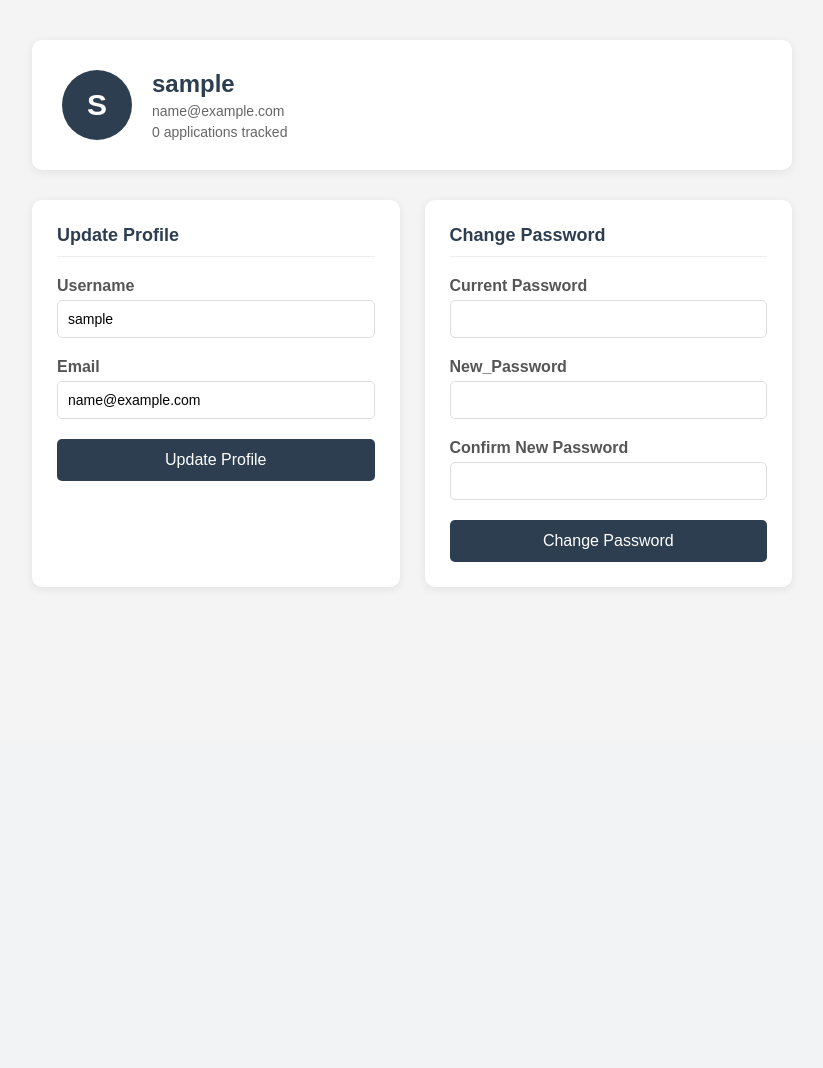
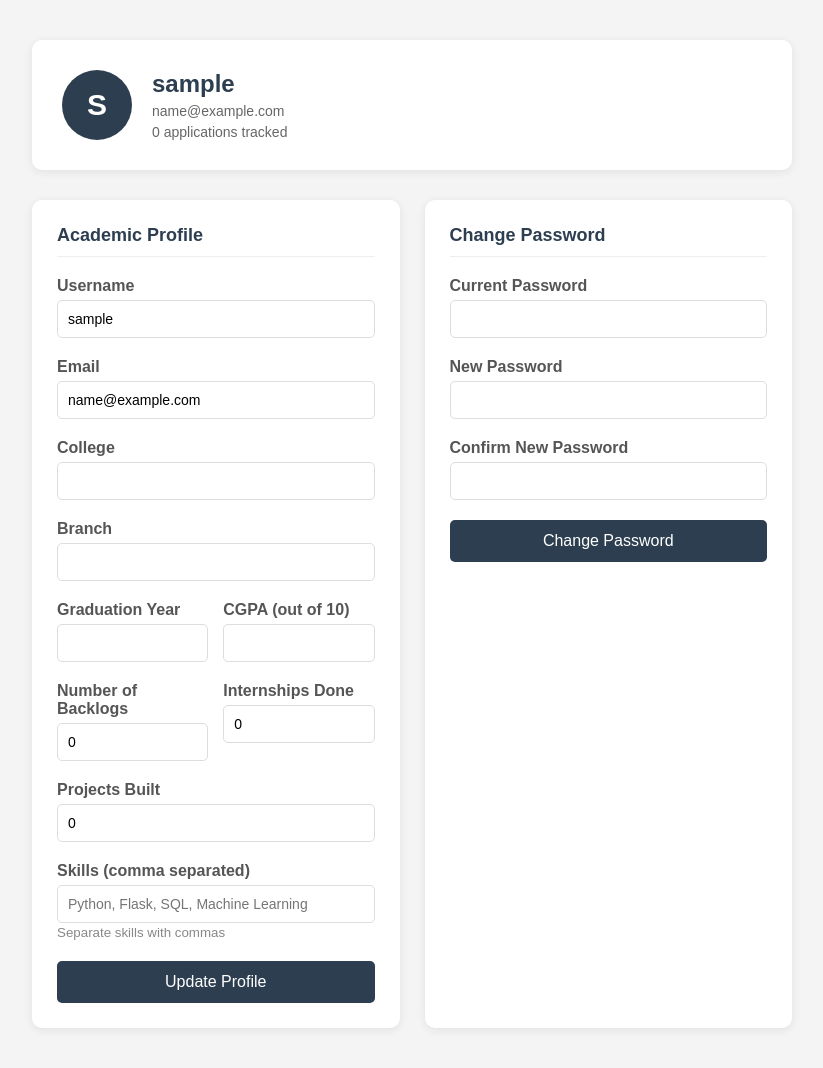
Before and after one commit to Sahil-1727/devtrack, a Flask app: page /profile in a window 1280 px wide. Shown: the part 58-1126 px from the top of the page, without its empty margins (228-1051 px from the left). Before the commit the page ends 645 px from the top, so only its background shows below. Run offline with Flask 3, Linux system fonts and the light colour scheme; the visitor is signed in with stand-in values (Sample User, id 1); data that the repository does not hold is empty; some libraries are stand-ins or nearby versions.

Commit message:
Add ML data fields to user and application models

```diff
--- a/app/main/forms.py
+++ b/app/main/forms.py
@@ -1,10 +1,8 @@
 from flask_wtf import FlaskForm
-from wtforms import StringField, SelectField, TextAreaField, SubmitField, PasswordField
-from wtforms.validators import DataRequired, Length, Email, EqualTo, ValidationError, Optional
+from wtforms import StringField, SelectField, TextAreaField, SubmitField, PasswordField, FloatField, IntegerField
+from wtforms.validators import DataRequired, Email, Length, EqualTo, ValidationError, Optional, NumberRange
 from app.models import User
 from flask_login import current_user
-
-from app.models import User
 
 class ApplicationForm(FlaskForm):
     company = StringField('Company Name', validators=[
@@ -21,10 +19,24 @@ class ApplicationForm(FlaskForm):
         ('Offer', 'Offer'),
         ('Rejected', 'Rejected')
     ])
-    notes = TextAreaField('Notes', validators=[
-        Length(max=500)
+    location = StringField('Location', validators=[Optional(), Length(max=100)])
+    job_type = SelectField('Job Type', choices=[
+        ('Internship', 'Internship'),
+        ('Full-time', 'Full-time'),
+        ('Part-time', 'Part-time')
     ])
-    submit = SubmitField('Add Application')
+    salary = IntegerField('Salary / Stipend (monthly)', validators=[Optional()])
+    source = SelectField('Found on', choices=[
+        ('LinkedIn', 'LinkedIn'),
+        ('Internshala', 'Internshala'),
+        ('Unstop', 'Unstop'),
+        ('Company Website', 'Company Website'),
+        ('Referral', 'Referral'),
+        ('Other', 'Other')
+    ])
+    notes = TextAreaField('Notes', validators=[Optional(), Length(max=500)])
+    submit = SubmitField('Save Application')
+
 
 class UpdateProfileForm(FlaskForm):
     username = StringField('Username', validators=[
@@ -35,6 +47,20 @@ class UpdateProfileForm(FlaskForm):
         DataRequired(),
         Email()
     ])
+    college = StringField('College', validators=[Optional(), Length(max=100)])
+    branch = StringField('Branch', validators=[Optional(), Length(max=50)])
+    graduation_year = IntegerField('Graduation Year', validators=[Optional()])
+    cgpa = FloatField('CGPA (out of 10)', validators=[
+        Optional(),
+        NumberRange(min=0, max=10, message='CGPA must be between 0 and 10')
+    ])
+    backlogs = IntegerField('Number of Backlogs', validators=[
+        Optional(),
+        NumberRange(min=0, message='Cannot be negative')
+    ])
+    internship_count = IntegerField('Internships Done', validators=[Optional()])
+    project_count = IntegerField('Projects Built', validators=[Optional()])
+    skills = StringField('Skills (comma separated)', validators=[Optional(), Length(max=500)])
     submit = SubmitField('Update Profile')
 
     def validate_username(self, username):
@@ -50,19 +76,14 @@ class UpdateProfileForm(FlaskForm):
                 raise ValidationError('Email already registered.')
 
 
-
 class ChangePasswordForm(FlaskForm):
-    current_password = StringField('Current Password',validators=[
+    current_password = PasswordField('Current Password', validators=[DataRequired()])
+    new_password = PasswordField('New Password', validators=[
         DataRequired(),
-        Length(min=6, max=20)
+        Length(min=6)
     ])
-
-    new_password = StringField('New_Password',validators=[
-        DataRequired(),
-        Length(min=6, max=20)
-    ])
-
-    confirm_password = StringField('Confirm New Password', validators=[
+    confirm_password = PasswordField('Confirm New Password', validators=[
         DataRequired(),
         EqualTo('new_password')
     ])
+    submit = SubmitField('Change Password')
--- a/app/main/routes.py
+++ b/app/main/routes.py
@@ -73,9 +73,14 @@ def new_application():
             company=form.company.data,
             role=form.role.data,
             status=form.status.data,
+            location=form.location.data,
+            job_type=form.job_type.data,
+            salary=form.salary.data,
+            source=form.source.data,
             notes=form.notes.data,
             user_id=current_user.id
         )
+
         db.session.add(application)
         db.session.commit()
         flash('Application added!', 'success')
@@ -128,7 +133,7 @@ def delete_application(application_id):
     return redirect(url_for('main.dashboard'))
 
 
-@main.route('/profile', methods = ['GET','POST'])
+@main.route('/profile', methods=['GET', 'POST'])
 @login_required
 def profile():
     profile_form = UpdateProfileForm()
@@ -137,25 +142,40 @@ def profile():
     if profile_form.validate_on_submit() and request.form.get('form_type') == 'update_profile':
         current_user.username = profile_form.username.data
         current_user.email = profile_form.email.data
+        current_user.college = profile_form.college.data
+        current_user.branch = profile_form.branch.data
+        current_user.graduation_year = profile_form.graduation_year.data
+        current_user.cgpa = profile_form.cgpa.data
+        current_user.backlogs = profile_form.backlogs.data
+        current_user.internship_count = profile_form.internship_count.data
+        current_user.project_count = profile_form.project_count.data
+        current_user.skills = profile_form.skills.data
         db.session.commit()
-        flash('Profile Updated', 'success')
+        flash('Profile updated!', 'success')
         return redirect(url_for('main.profile'))
-
 
     if password_form.validate_on_submit() and request.form.get('form_type') == 'change_password':
         if bcrypt.check_password_hash(current_user.password, password_form.current_password.data):
-            hashed_password = bcrypt.generate_password_hash(password_form.new_password.data).decode('utf-8')
-            current_user.password = hashed_password
+            current_user.password = bcrypt.generate_password_hash(
+                password_form.new_password.data
+            ).decode('utf-8')
             db.session.commit()
-            flash('Password Updated', 'success')
+            flash('Password changed!', 'success')
             return redirect(url_for('main.profile'))
         else:
             flash('Current password is incorrect.', 'danger')
 
-
     if request.method == 'GET':
         profile_form.username.data = current_user.username
         profile_form.email.data = current_user.email
+        profile_form.college.data = current_user.college
+        profile_form.branch.data = current_user.branch
+        profile_form.graduation_year.data = current_user.graduation_year
+        profile_form.cgpa.data = current_user.cgpa
+        profile_form.backlogs.data = current_user.backlogs
+        profile_form.internship_count.data = current_user.internship_count
+        profile_form.project_count.data = current_user.project_count
+        profile_form.skills.data = current_user.skills
 
     total_apps = Application.query.filter_by(user_id=current_user.id).count()
 
--- a/app/static/style.css
+++ b/app/static/style.css
@@ -486,3 +486,26 @@ nav a {
         grid-template-columns: 1fr;
     }
 }
+
+
+.skills-list {
+    display: flex;
+    flex-wrap: wrap;
+    gap: 8px;
+    margin-top: 8px;
+}
+
+.skill-tag {
+    background: #e8f4fd;
+    color: #2c3e50;
+    padding: 3px 10px;
+    border-radius: 12px;
+    font-size: 12px;
+    font-weight: bold;
+}
+
+.form-row {
+    display: grid;
+    grid-template-columns: 1fr 1fr;
+    gap: 15px;
+}
--- a/app/templates/main/profile.html
+++ b/app/templates/main/profile.html
@@ -10,17 +10,30 @@
         <div>
             <h2>{{ current_user.username }}</h2>
             <p>{{ current_user.email }}</p>
+            {% if current_user.college %}
+                <p>{{ current_user.college }} — {{ current_user.branch }}</p>
+            {% endif %}
+            {% if current_user.cgpa %}
+                <p>CGPA: {{ current_user.cgpa }} | Backlogs: {{ current_user.backlogs }}</p>
+            {% endif %}
             <p class="profile-stat">{{ total_apps }} applications tracked</p>
+            {% if current_user.skills %}
+                <div class="skills-list">
+                    {% for skill in current_user.skills_list() %}
+                        <span class="skill-tag">{{ skill }}</span>
+                    {% endfor %}
+                </div>
+            {% endif %}
         </div>
     </div>
 
     <div class="profile-forms">
 
-        <!-- Update Profile Form -->
         <div class="profile-card">
-            <h3>Update Profile</h3>
+            <h3>Academic Profile</h3>
             <form method="POST" action="">
                 {{ profile_form.hidden_tag() }}
+                <input type="hidden" name="form_type" value="update_profile">
 
                 <div class="form-group">
                     {{ profile_form.username.label }}
@@ -42,51 +55,75 @@
                     {% endif %}
                 </div>
 
-              <!-- Replace profile_form submit with this -->
-<input type="hidden" name="form_type" value="update_profile">
-<button type="submit" class="btn">Update Profile</button>
+                <div class="form-group">
+                    {{ profile_form.college.label }}
+                    {{ profile_form.college(class="form-input") }}
+                </div>
+
+                <div class="form-group">
+                    {{ profile_form.branch.label }}
+                    {{ profile_form.branch(class="form-input") }}
+                </div>
+
+                <div class="form-row">
+                    <div class="form-group">
+                        {{ profile_form.graduation_year.label }}
+                        {{ profile_form.graduation_year(class="form-input") }}
+                    </div>
+                    <div class="form-group">
+                        {{ profile_form.cgpa.label }}
+                        {{ profile_form.cgpa(class="form-input", step="0.01") }}
+                    </div>
+                </div>
+
+                <div class="form-row">
+                    <div class="form-group">
+                        {{ profile_form.backlogs.label }}
+                        {{ profile_form.backlogs(class="form-input") }}
+                    </div>
+                    <div class="form-group">
+                        {{ profile_form.internship_count.label }}
+                        {{ profile_form.internship_count(class="form-input") }}
+                    </div>
+                </div>
+
+                <div class="form-group">
+                    {{ profile_form.project_count.label }}
+                    {{ profile_form.project_count(class="form-input") }}
+                </div>
+
+                <div class="form-group">
+                    {{ profile_form.skills.label }}
+                    {{ profile_form.skills(class="form-input", placeholder="Python, Flask, SQL, Machine Learning") }}
+                    <small style="color:#888">Separate skills with commas</small>
+                </div>
+
+                <button type="submit" class="btn">Update Profile</button>
             </form>
         </div>
 
-        <!-- Change Password Form -->
         <div class="profile-card">
             <h3>Change Password</h3>
             <form method="POST" action="">
                 {{ password_form.hidden_tag() }}
+                <input type="hidden" name="form_type" value="change_password">
 
                 <div class="form-group">
                     {{ password_form.current_password.label }}
                     {{ password_form.current_password(class="form-input") }}
-                    {% if password_form.current_password.errors %}
-                        {% for error in password_form.current_password.errors %}
-                            <span class="error">{{ error }}</span>
-                        {% endfor %}
-                    {% endif %}
                 </div>
 
                 <div class="form-group">
                     {{ password_form.new_password.label }}
                     {{ password_form.new_password(class="form-input") }}
-                    {% if password_form.new_password.errors %}
-                        {% for error in password_form.new_password.errors %}
-                            <span class="error">{{ error }}</span>
-                        {% endfor %}
-                    {% endif %}
                 </div>
 
                 <div class="form-group">
                     {{ password_form.confirm_password.label }}
                     {{ password_form.confirm_password(class="form-input") }}
-                    {% if password_form.confirm_password.errors %}
-                        {% for error in password_form.confirm_password.errors %}
-                            <span class="error">{{ error }}</span>
-                        {% endfor %}
-                    {% endif %}
                 </div>
 
-                <!-- Replace password_form submit with this -->
-<input type="hidden" name="form_type" value="change_password">
-<button type="submit" class="btn">Change Password</button>
+                <button type="submit" class="btn">Change Password</button>
             </form>
         </div>
 
```
Also changed, not shown: app/models.py (+28 -1 lines), app/templates/main/new_application.html (+20 -0 lines), migrations/versions/f9551bb3f1fb_add_ml_fields_to_user_and_application.py (added, +62 -0 lines), tempCodeRunnerFile.py (added, +10 -0 lines), instance/devtrack.db, 1 other file.
